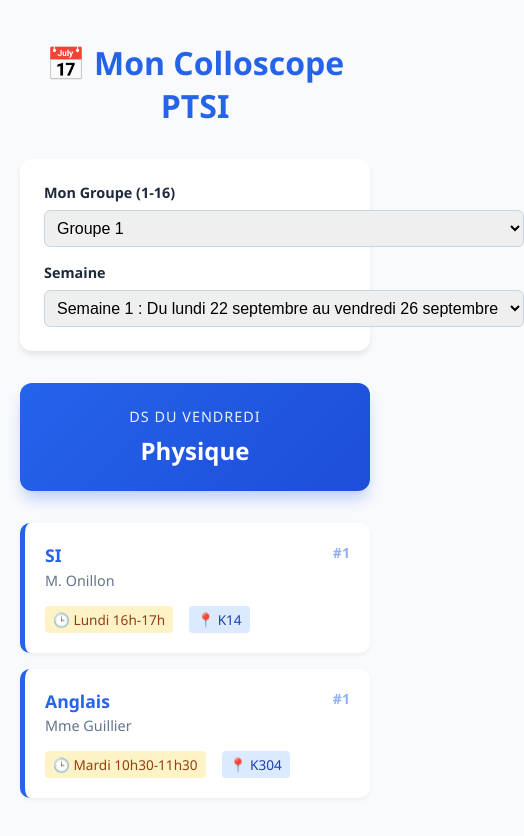
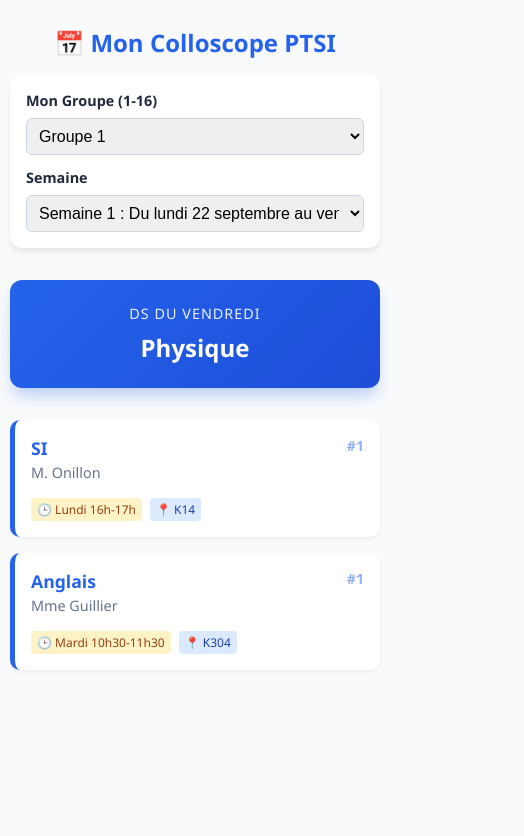
Before and after one commit to Ptsinewton/colloscope-PTSI-Newton-ENREA, a plain HTML site: page index.html in a window 390 px wide. Shown: the whole page, 524 px wide, since content can reach past the window. Drawn offline with Linux system fonts and the light colour scheme.

Commit message:
Update index.html

```diff
--- a/index.html
+++ b/index.html
@@ -92,9 +92,42 @@ font-weight: 500;
 .time { background: #fef3c7; color: #92400e; }
 .empty-state { text-align: center; grid-column: 1 / -1; color: #94a3b8; padding: 2rem; }
 
-@media (max-width: 600px) {
-.controls { grid-template-columns: 1fr; }
-}
+        @media (max-width: 600px) {
+            body {
+                padding: 10px;
+            }
+            .container {
+                padding: 0;
+            }
+            .controls {
+                grid-template-columns: 1fr;
+                padding: 1rem;
+                gap: 0.8rem;
+            }
+            select, input {
+                width: 100%;
+                box-sizing: border-box;
+            }
+            .colles-grid {
+                grid-template-columns: 1fr;
+            }
+            .colle-card {
+                padding: 1rem;
+            }
+            .details {
+                flex-wrap: wrap;
+                gap: 0.5rem;
+            }
+            .tag {
+                font-size: 0.75rem;
+                padding: 3px 6px;
+            }
+            h1 {
+                font-size: 1.5rem;
+                margin-bottom: 1rem;
+            }
+        }
+
 </style>
 </head>
 <body>
```
